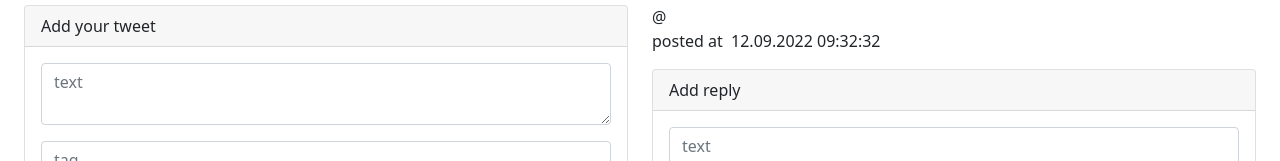
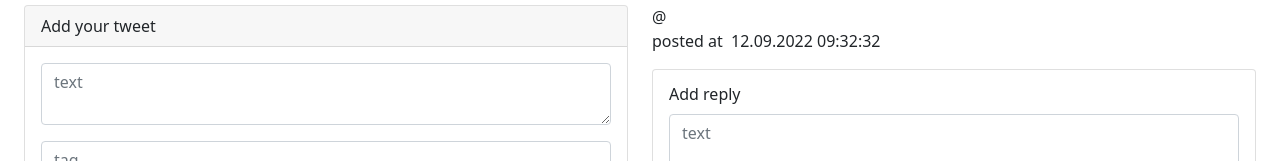
Before and after one commit to olganos/tweeter-messages-frontend, a React (Create React App) app in the folder FrontendBff/ClientApp/: page /all-tweets/1 in a window 1280 px wide. Shown: the part 124-285 px from the top of the page. Built offline with nearby package versions, Linux system fonts and the light colour scheme; no server answers.

Commit message:
changed reply apperance

```diff
--- a/FrontendBff/ClientApp/src/components/tweets/reply/CreateReplyForm.js
+++ b/FrontendBff/ClientApp/src/components/tweets/reply/CreateReplyForm.js
@@ -1,5 +1,5 @@
 import React, { } from 'react';
-import { Input, FormGroup, Button, Card, CardHeader, CardBody } from 'reactstrap';
+import { Input, FormGroup, Button, Card, CardHeader, CardBody, CardSubtitle } from 'reactstrap';
 import { Formik, Form, Field, ErrorMessage } from 'formik';
 import * as Yup from 'yup';
 import { useAuthUser } from '../../../services/authService';
@@ -49,10 +49,12 @@ export default function CreateReplyForm({ tweetId }) {
 
     return (
         <Card>
-            <CardHeader>
-                Add reply
-            </CardHeader>
             <CardBody>
+                <CardSubtitle
+                    className="mb-2"
+                >
+                    Add reply
+                </CardSubtitle>
                 <Formik
                     initialValues={{
                         text: '',
```
